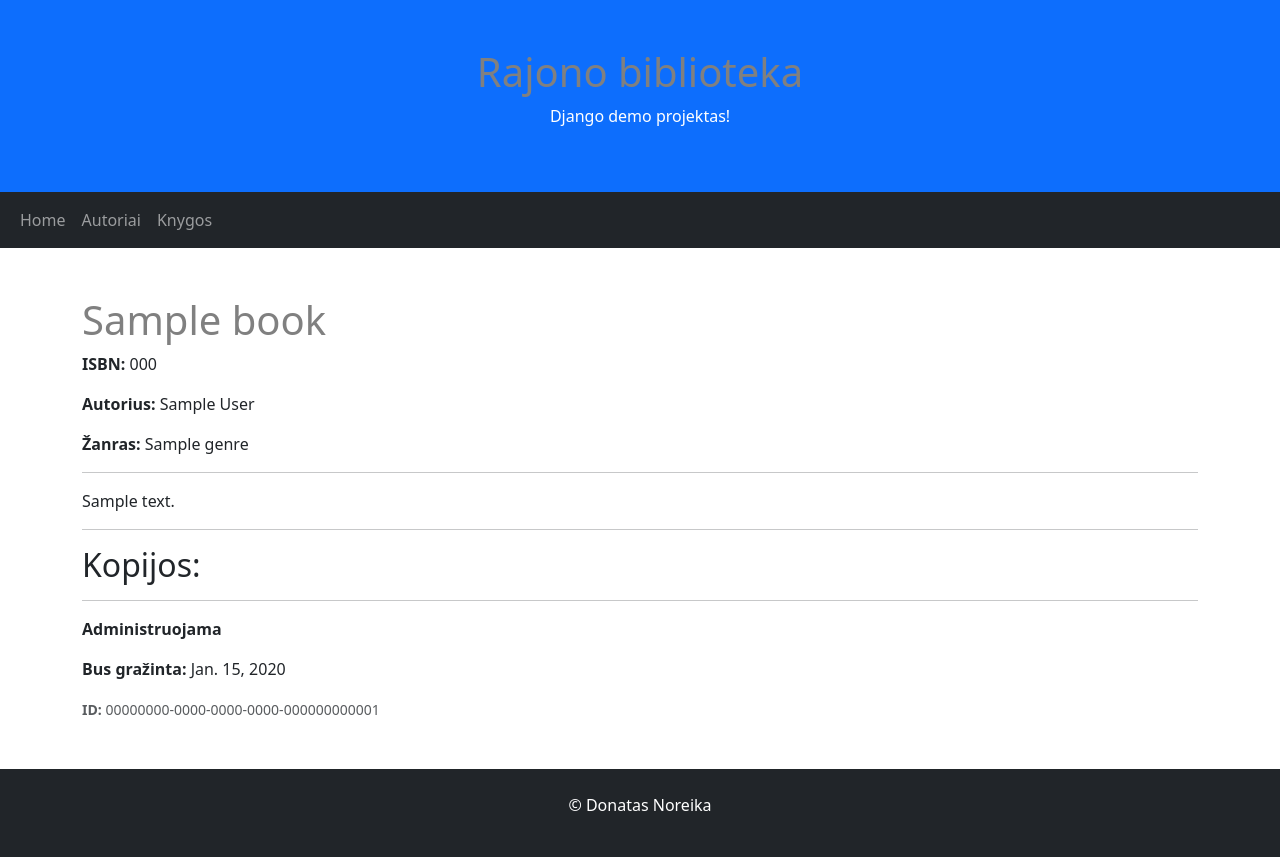
After one commit to DonatasNoreika/library_202406, a Django app: page /library/books/1 in a window 1280 px wide. The commit adds this page. Run offline with Django 5.2, Linux system fonts and the light colour scheme; tables that the repository leaves empty hold one stand-in row (values such as "Sample post").

Commit message:
4 paspaudus ant knygos rodomas detailview

```diff
--- a/mysite/library/models.py
+++ b/mysite/library/models.py
@@ -59,7 +59,7 @@ class Book(models.Model):
 
 class BookInstance(models.Model):
     uuid = models.UUIDField(default=uuid.uuid4, help_text='Unikalus ID knygos kopijai')
-    book = models.ForeignKey(to="Book", verbose_name="Knyga", on_delete=models.SET_NULL, null=True, blank=True)
+    book = models.ForeignKey(to="Book", verbose_name="Knyga", on_delete=models.SET_NULL, null=True, blank=True, related_name="instances")
     due_back = models.DateField(verbose_name="Bus prieinama", null=True, blank=True)
 
     LOAN_STATUS = (
--- /dev/null
+++ b/mysite/library/templates/book.html
@@ -0,0 +1,25 @@
+{% extends 'base.html' %}
+{% block 'title' %}Book{% endblock %}
+
+{% block 'content' %}
+    <h1>{{ book.title }}</h1>
+    <p><strong>ISBN: </strong>{{ book.isbn }}</p>
+    <p><strong>Autorius: </strong>{{ book.author }}</p>
+    <p><strong>Žanras: </strong>{{ book.display_genre }}</p>
+    <hr>
+    <p>{{ book.summary }}</p>
+    <hr>
+    <h2>Kopijos:</h2>
+    {% if book.instances.all %}
+    {% for copy in book.instances.all %}
+    <hr>
+<p class="{% if copy.status == 'g' %}text-success{% elif copy.status == 'p' %}text-danger{% elif copy.status == 'r' %}text-warning{% endif %}"><strong>{{ copy.get_status_display }}</strong></p>
+    {% if copy.due_back %}
+    <p><strong>Bus gražinta: </strong>{{ copy.due_back }}</p>
+    {% endif %}
+    <small class="text-muted"><strong>ID: </strong>{{ copy.uuid }}</small>
+    {% endfor %}
+    {% else %}
+    <p>Šios knygos kopijų neturime</p>
+    {% endif %}
+{% endblock %}
--- a/mysite/library/templates/books.html
+++ b/mysite/library/templates/books.html
@@ -5,7 +5,7 @@
 {% if books %}
     <h1>Knygos:</h1>
     {% for book in books %}
-        <p><a href="">{{ book }}</a></p>
+        <p><a href="{{ book.pk }}">{{ book }}</a></p>
         <hr>
     {% endfor %}
 {% else %}
--- a/mysite/library/urls.py
+++ b/mysite/library/urls.py
@@ -7,4 +7,5 @@ urlpatterns = [
     path("authors/", views.authors, name="authors"),
     path("authors/<int:author_id>", views.author, name="author"),
     path("books/", views.BookListView.as_view(), name="books"),
+    path("books/<int:pk>", views.BookDetailView.as_view(), name="book"),
 ]
--- a/mysite/library/views.py
+++ b/mysite/library/views.py
@@ -41,3 +41,9 @@ class BookListView(generic.ListView):
     model = Book
     template_name = "books.html"
     context_object_name = "books"
+
+
+class BookDetailView(generic.DetailView):
+    model = Book
+    template_name = "book.html"
+    context_object_name = "book"
```
